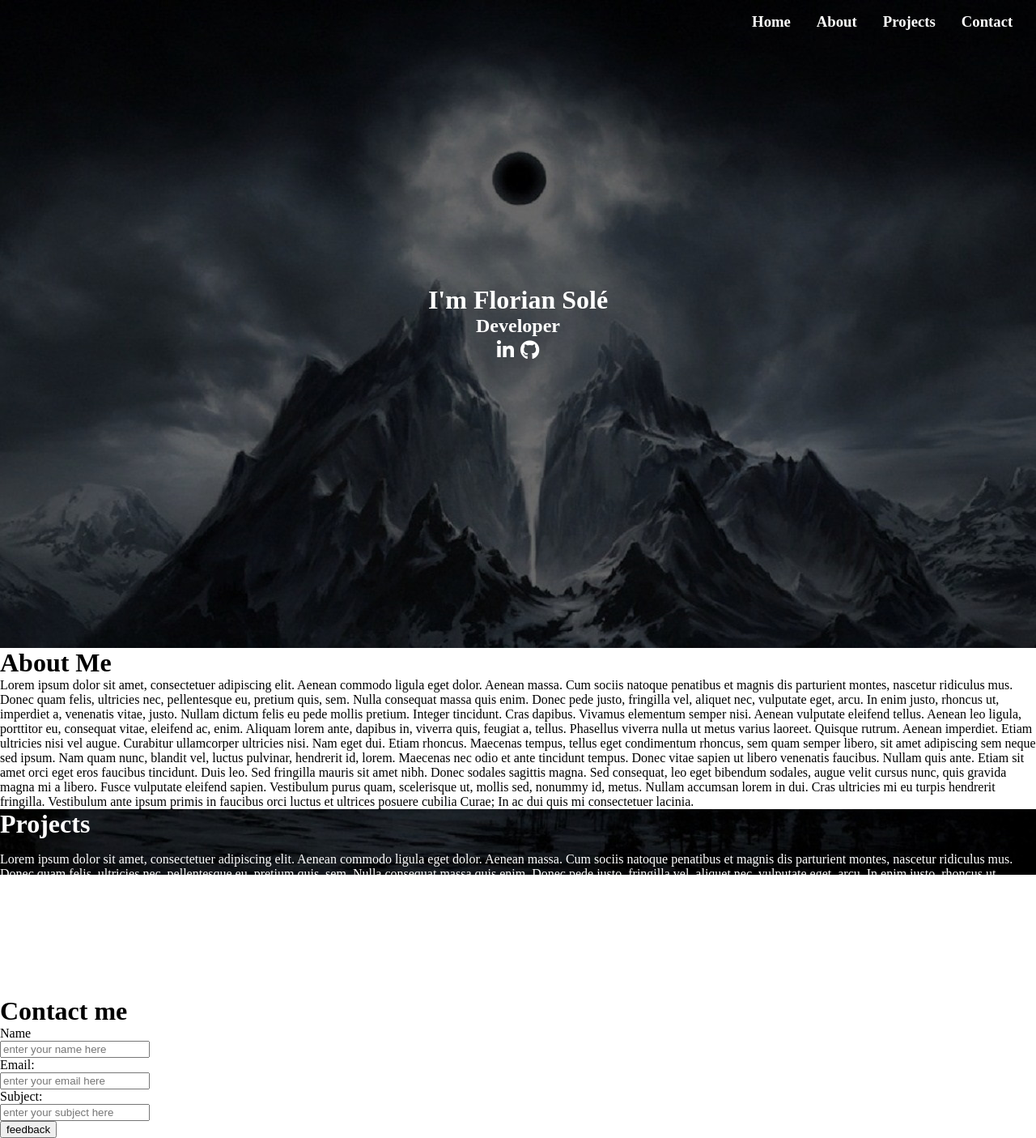
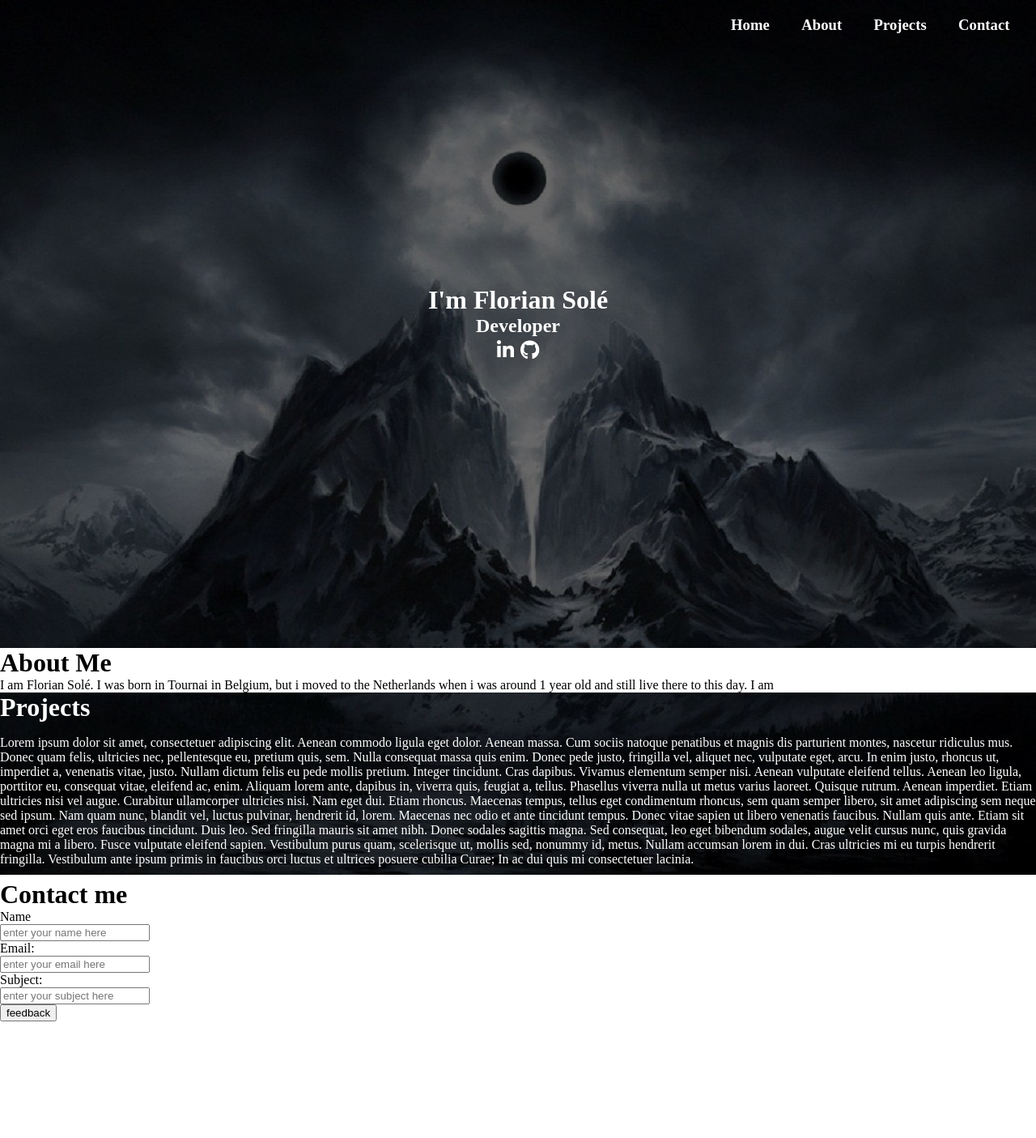
Before and after one commit to FloNumbers/Portfolio, a PHP site: page / in a window 1280 px wide. Shown: the whole page at 81% size. After the commit the page ends 1261 px from the top, so only its background shows below. Run offline with PHP 8.4, Linux system fonts and the light colour scheme; some libraries are stand-ins or nearby versions.

Commit message:
scroll and navbar change

```diff
--- a/app.css
+++ b/app.css
@@ -1,3 +1,12 @@
+* {
+  scrollbar-width: none;
+  -ms-overflow-style: none;
+}
+
+*::-webkit-scrollbar { /** WebKit */
+  display: none;
+}
+
 html,body {
   margin: 0;
 }
@@ -61,25 +70,32 @@ h1,h2 {
     overflow: hidden;
 }
 
-.navbar li {
-    float: right;
+.navbar ul li {
+  float: right;
 }
 
-.navbar li a {
-    display: block;
-    color: white;
-    text-align: center;
-    padding: 16px;
-    text-decoration: none;
+.navbar ul li h3 {
+    margin: 0;
 }
 
-.navbar li h3 {
-      margin: 0;
+.navbar ul li a {
+user-select: none;
+cursor: pointer;
+display: block;
+color: white;
+text-align: center;
+text-decoration: none;
+margin: .5em;
+padding: .5em;
+border: 1px solid transparent;
+border-radius: 1rem;
+transition: all 250ms ease-in-out;
 }
 
-.navbar li a:hover {
-    background-color: #1a1a1a;
+.navbar ul li a:hover {
+border: 1px solid red;
 }
+
 
 .solid {
   background-color: white;
--- a/index.php
+++ b/index.php
@@ -29,24 +29,8 @@
     </div>
     <div class="solid">
         <h1>About Me</h1>
-        <p> Lorem ipsum dolor sit amet, consectetuer adipiscing elit. Aenean commodo ligula eget dolor. Aenean massa.
-            Cum sociis natoque penatibus et magnis dis parturient montes, nascetur ridiculus mus. Donec quam felis,
-            ultricies nec, pellentesque eu, pretium quis, sem. Nulla consequat massa quis enim. Donec pede justo,
-            fringilla vel, aliquet nec, vulputate eget, arcu. In enim justo, rhoncus ut, imperdiet a, venenatis vitae,
-            justo. Nullam dictum felis eu pede mollis pretium. Integer tincidunt. Cras dapibus. Vivamus elementum semper
-            nisi. Aenean vulputate eleifend tellus. Aenean leo ligula, porttitor eu, consequat vitae, eleifend ac, enim.
-            Aliquam lorem ante, dapibus in, viverra quis, feugiat a, tellus. Phasellus viverra nulla ut metus varius
-            laoreet. Quisque rutrum. Aenean imperdiet. Etiam ultricies nisi vel augue. Curabitur ullamcorper ultricies
-            nisi. Nam eget dui.
-
-            Etiam rhoncus. Maecenas tempus, tellus eget condimentum rhoncus, sem quam semper libero, sit amet adipiscing
-            sem neque sed ipsum. Nam quam nunc, blandit vel, luctus pulvinar, hendrerit id, lorem. Maecenas nec odio et
-            ante tincidunt tempus. Donec vitae sapien ut libero venenatis faucibus. Nullam quis ante. Etiam sit amet
-            orci eget eros faucibus tincidunt. Duis leo. Sed fringilla mauris sit amet nibh. Donec sodales sagittis
-            magna. Sed consequat, leo eget bibendum sodales, augue velit cursus nunc, quis gravida magna mi a libero.
-            Fusce vulputate eleifend sapien. Vestibulum purus quam, scelerisque ut, mollis sed, nonummy id, metus.
-            Nullam accumsan lorem in dui. Cras ultricies mi eu turpis hendrerit fringilla. Vestibulum ante ipsum primis
-            in faucibus orci luctus et ultrices posuere cubilia Curae; In ac dui quis mi consectetuer lacinia. </p>
+        <p>I am Florian Solé. I was born in Tournai in Belgium, but i moved to the Netherlands when i was around 1 year old and still live there to this day.
+            I am
     </div>
     <div>
         <h1>Projects</h1>
```
